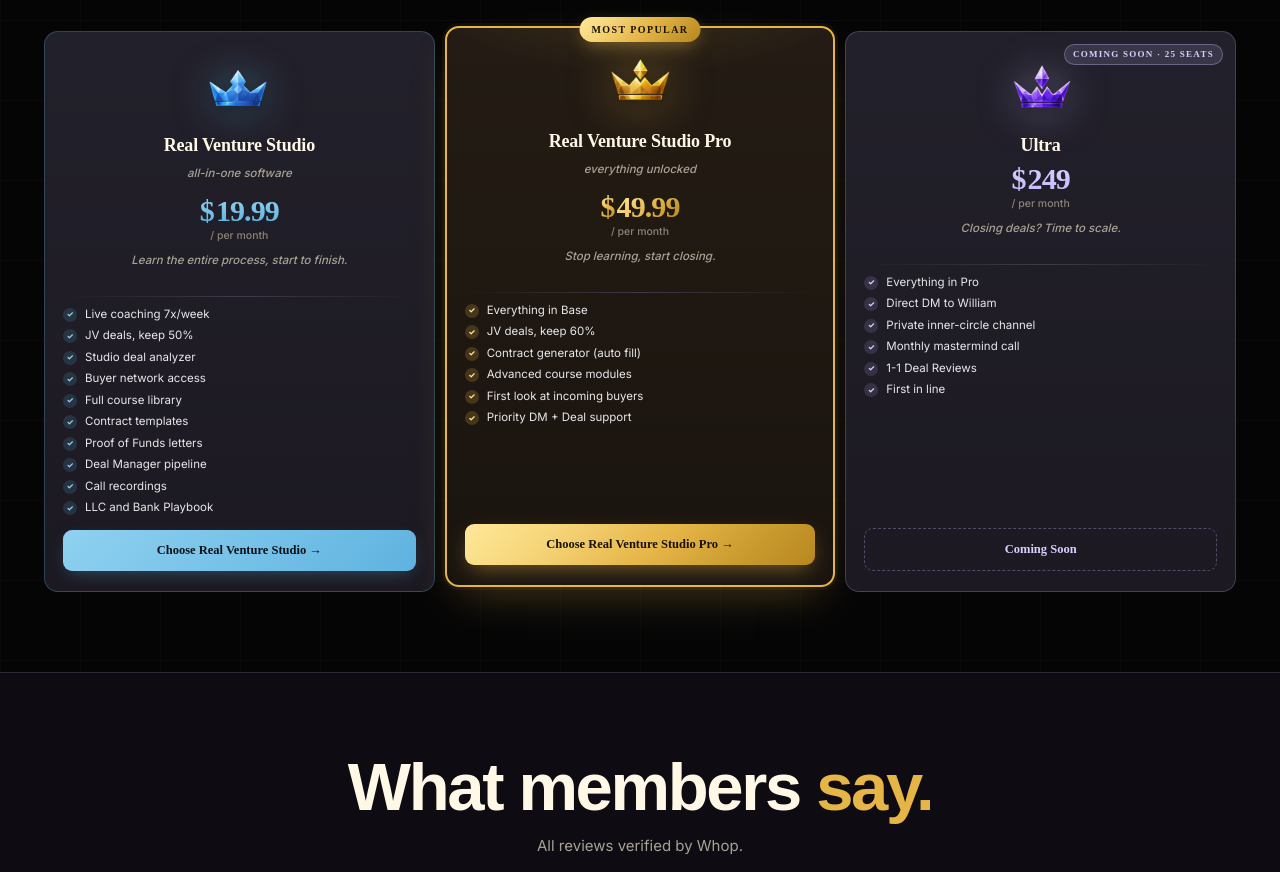
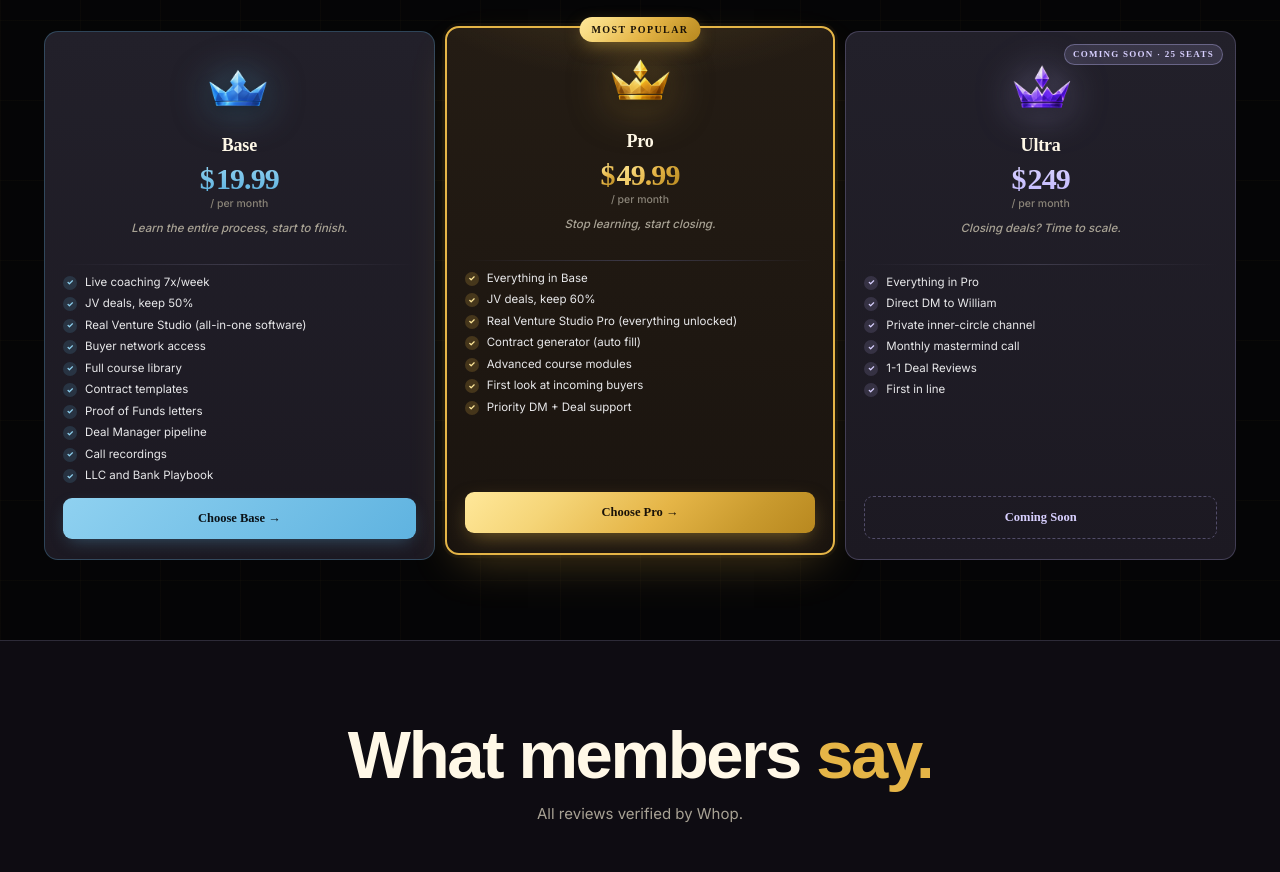
Before and after one commit to keeganburke/real-venture-landing, a Next.js app: page / in a window 1280 px wide. Shown: the part 5820-6692 px from the top of the page. Built offline with nearby package versions, Linux system fonts and the light colour scheme; a web font is replaced by a local one.

Commit message:
pricing: add Real Venture Studio bullet to feature lists, revert plan renames

```diff
--- a/app/manage-membership/ManageMembershipClient.tsx
+++ b/app/manage-membership/ManageMembershipClient.tsx
@@ -103,7 +103,7 @@ export default function ManageMembershipClient({ membership }: Props) {
         open={cancelOpen}
         onClose={() => setCancelOpen(false)}
         membershipId={membership.membershipId ?? ""}
-        plan={membership.planName || "Real Venture Studio Pro"}
+        plan={membership.planName || "Pro"}
       />
     </main>
   );
--- a/app/manage-membership/page.tsx
+++ b/app/manage-membership/page.tsx
@@ -13,7 +13,7 @@ function formatRenewal(value: unknown): string | null {
 // field. TODO: confirm real field names against a production response.
 const FALLBACK: MembershipSummary = {
   membershipId: null,
-  planName: "Real Venture Studio Pro",
+  planName: "Pro",
   price: "$49.99 / month",
   status: "Active",
   renewalDate: null,
--- a/app/page.tsx
+++ b/app/page.tsx
@@ -41,7 +41,7 @@ const LP_STORIES = [
 const PLANS = {
   base: {
     key: "base" as const,
-    name: "Real Venture Studio",
+    name: "Base",
     price: "$19.99",
     cadence: "per month",
     tagline: "The core wholesaling toolkit",
@@ -50,7 +50,7 @@ const PLANS = {
   },
   pro: {
     key: "pro" as const,
-    name: "Real Venture Studio Pro",
+    name: "Pro",
     price: "$49.99",
     cadence: "per month",
     tagline: "Everything to close your first deal fast",
@@ -332,9 +332,8 @@ export default function Home() {
             <div className="modal-tiers lp-pricing-tiers">
 
               <div className="tier base">
-                <div className="tier-icon"><img src="/crowns/base.png" alt="Real Venture Studio" width={62} height={54} /></div>
-                <div className="tier-name">Real Venture Studio</div>
-                <div className="tier-tag">all-in-one software</div>
+                <div className="tier-icon"><img src="/crowns/base.png" alt="Base" width={62} height={54} /></div>
+                <div className="tier-name">Base</div>
                 <div className="tier-price"><span className="cur">$</span><span className="amt">19.99</span></div>
                 <div className="tier-per">/ per month</div>
                 <div className="tier-tag">Learn the entire process, start to finish.</div>
@@ -342,7 +341,7 @@ export default function Home() {
                 <ul className="tier-feats">
                   <li><span className="chk">{"✓"}</span>Live coaching 7x/week</li>
                   <li><span className="chk">{"✓"}</span>JV deals, keep 50%</li>
-                  <li><span className="chk">{"✓"}</span>Studio deal analyzer</li>
+                  <li><span className="chk">{"✓"}</span>Real Venture Studio (all-in-one software)</li>
                   <li><span className="chk">{"✓"}</span>Buyer network access</li>
                   <li><span className="chk">{"✓"}</span>Full course library</li>
                   <li><span className="chk">{"✓"}</span>Contract templates</li>
@@ -351,14 +350,13 @@ export default function Home() {
                   <li><span className="chk">{"✓"}</span>Call recordings</li>
                   <li><span className="chk">{"✓"}</span>LLC and Bank Playbook</li>
                 </ul>
-                <button type="button" className="tier-cta" onClick={() => openPricingAt("base")}>Choose Real Venture Studio {"→"}</button>
+                <button type="button" className="tier-cta" onClick={() => openPricingAt("base")}>Choose Base {"→"}</button>
               </div>
 
               <div className="tier pro">
                 <div className="ribbon">Most Popular</div>
-                <div className="tier-icon"><img src="/crowns/pro.png" alt="Real Venture Studio Pro" width={62} height={54} /></div>
-                <div className="tier-name">Real Venture Studio Pro</div>
-                <div className="tier-tag">everything unlocked</div>
+                <div className="tier-icon"><img src="/crowns/pro.png" alt="Pro" width={62} height={54} /></div>
+                <div className="tier-name">Pro</div>
                 <div className="tier-price"><span className="cur">$</span><span className="amt">49.99</span></div>
                 <div className="tier-per">/ per month</div>
                 <div className="tier-tag">Stop learning, start closing.</div>
@@ -366,12 +364,13 @@ export default function Home() {
                 <ul className="tier-feats">
                   <li><span className="chk">{"✓"}</span>Everything in Base</li>
                   <li><span className="chk">{"✓"}</span>JV deals, keep 60%</li>
+                  <li><span className="chk">{"✓"}</span>Real Venture Studio Pro (everything unlocked)</li>
                   <li><span className="chk">{"✓"}</span>Contract generator (auto fill)</li>
                   <li><span className="chk">{"✓"}</span>Advanced course modules</li>
                   <li><span className="chk">{"✓"}</span>First look at incoming buyers</li>
                   <li><span className="chk">{"✓"}</span>Priority DM + Deal support</li>
                 </ul>
-                <button type="button" className="tier-cta" onClick={() => openPricingAt("pro")}>Choose Real Venture Studio Pro {"→"}</button>
+                <button type="button" className="tier-cta" onClick={() => openPricingAt("pro")}>Choose Pro {"→"}</button>
               </div>
 
               <div className="tier ultra">
@@ -536,9 +535,8 @@ export default function Home() {
             <div className="modal-tiers">
 
               <div className="tier base">
-                <div className="tier-icon"><img src="/crowns/base.png" alt="Real Venture Studio" width={62} height={54} /></div>
-                <div className="tier-name">Real Venture Studio</div>
-                <div className="tier-tag">all-in-one software</div>
+                <div className="tier-icon"><img src="/crowns/base.png" alt="Base" width={62} height={54} /></div>
+                <div className="tier-name">Base</div>
                 <div className="tier-price"><span className="cur">$</span><span className="amt">19.99</span></div>
                 <div className="tier-per">/ per month</div>
                 <div className="tier-tag">Learn the entire process, start to finish.</div>
@@ -546,7 +544,7 @@ export default function Home() {
                 <ul className="tier-feats">
                   <li><span className="chk">{"✓"}</span>Live coaching 7x/week</li>
                   <li><span className="chk">{"✓"}</span>JV deals, keep 50%</li>
-                  <li><span className="chk">{"✓"}</span>Studio deal analyzer</li>
+                  <li><span className="chk">{"✓"}</span>Real Venture Studio (all-in-one software)</li>
                   <li><span className="chk">{"✓"}</span>Buyer network access</li>
                   <li><span className="chk">{"✓"}</span>Full course library</li>
                   <li><span className="chk">{"✓"}</span>Contract templates</li>
@@ -555,14 +553,13 @@ export default function Home() {
                   <li><span className="chk">{"✓"}</span>Call recordings</li>
                   <li><span className="chk">{"✓"}</span>LLC and Bank Playbook</li>
                 </ul>
-                <button type="button" className="tier-cta" onClick={() => choosePlan("base")}>Choose Real Venture Studio {"→"}</button>
+                <button type="button" className="tier-cta" onClick={() => choosePlan("base")}>Choose Base {"→"}</button>
               </div>
 
               <div className="tier pro">
                 <div className="ribbon">Most Popular</div>
-                <div className="tier-icon"><img src="/crowns/pro.png" alt="Real Venture Studio Pro" width={62} height={54} /></div>
-                <div className="tier-name">Real Venture Studio Pro</div>
-                <div className="tier-tag">everything unlocked</div>
+                <div className="tier-icon"><img src="/crowns/pro.png" alt="Pro" width={62} height={54} /></div>
+                <div className="tier-name">Pro</div>
                 <div className="tier-price"><span className="cur">$</span><span className="amt">49.99</span></div>
                 <div className="tier-per">/ per month</div>
                 <div className="tier-tag">Stop learning, start closing.</div>
@@ -570,12 +567,13 @@ export default function Home() {
                 <ul className="tier-feats">
                   <li><span className="chk">{"✓"}</span>Everything in Base</li>
                   <li><span className="chk">{"✓"}</span>JV deals, keep 60%</li>
+                  <li><span className="chk">{"✓"}</span>Real Venture Studio Pro (everything unlocked)</li>
                   <li><span className="chk">{"✓"}</span>Contract generator (auto fill)</li>
                   <li><span className="chk">{"✓"}</span>Advanced course modules</li>
                   <li><span className="chk">{"✓"}</span>First look at incoming buyers</li>
                   <li><span className="chk">{"✓"}</span>Priority DM + Deal support</li>
                 </ul>
-                <button type="button" className="tier-cta" onClick={() => choosePlan("pro")}>Choose Real Venture Studio Pro {"→"}</button>
+                <button type="button" className="tier-cta" onClick={() => choosePlan("pro")}>Choose Pro {"→"}</button>
               </div>
 
               <div className="tier ultra">
```
